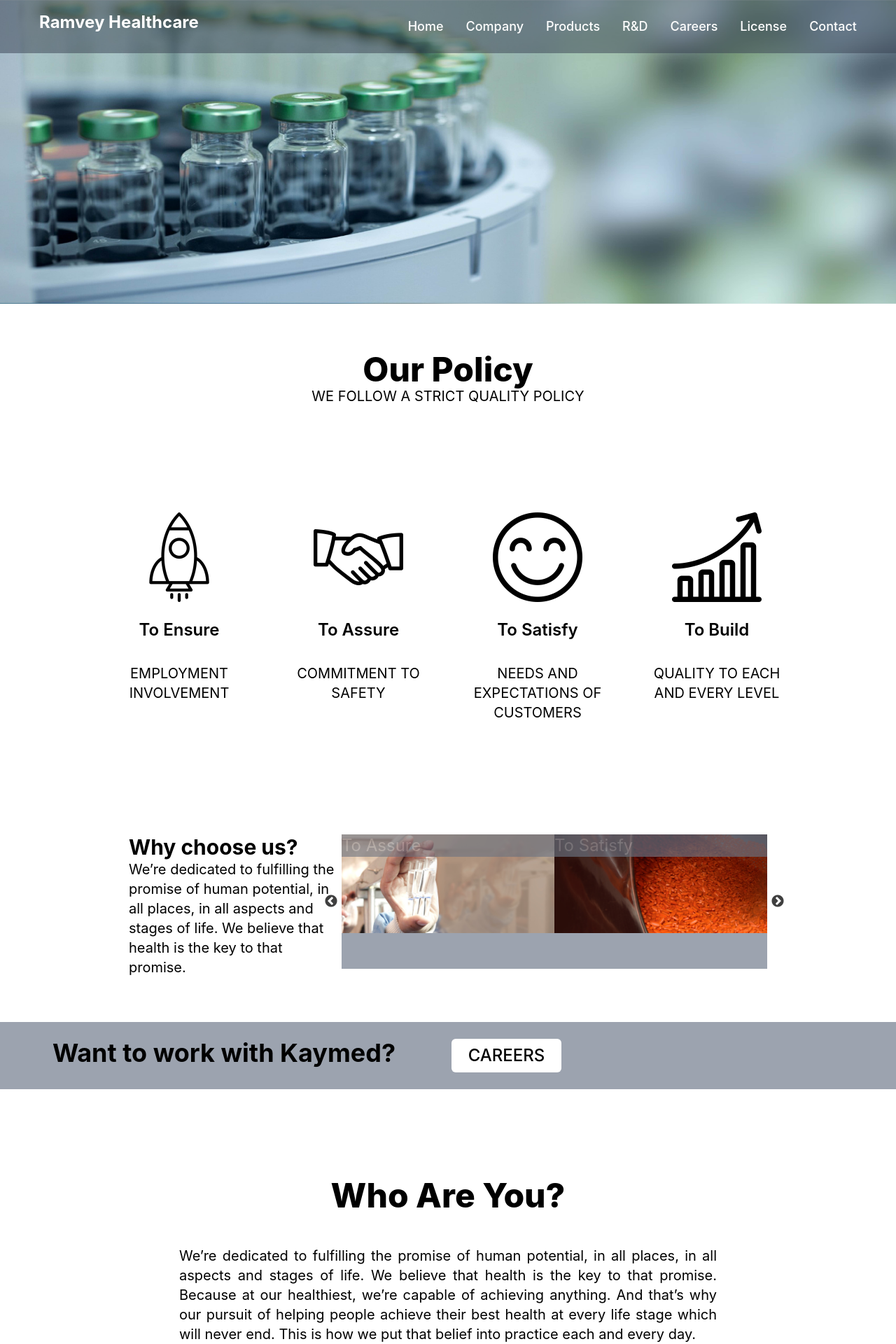
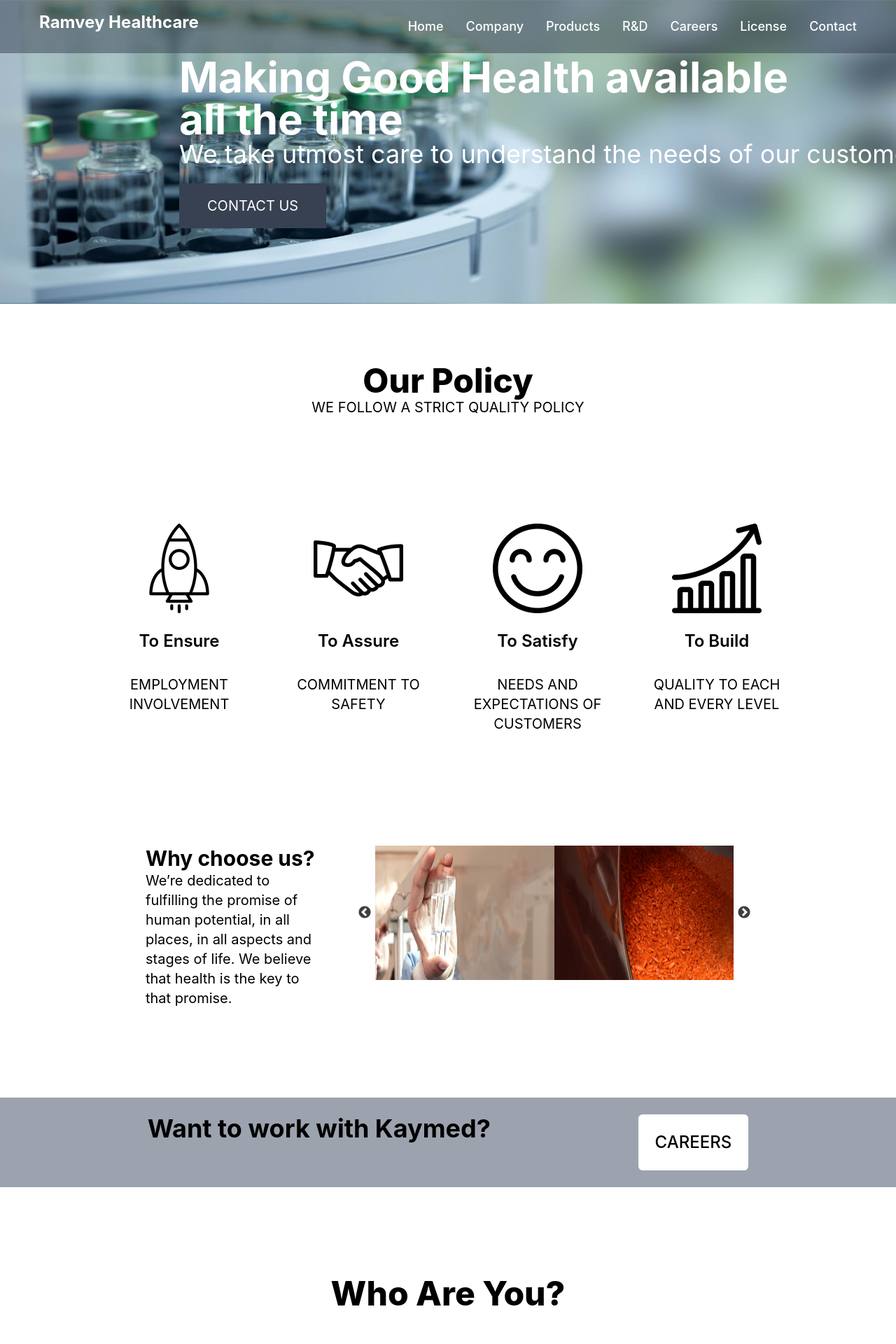
Before and after one commit to Sibananda-Sahu17/Ramvey_Healthcare, a React (Create React App) app: page / in a window 1280 px wide. Shown: the top 1920 px of the page at 70% size. Built offline with nearby package versions, Linux system fonts and the light colour scheme.

Commit message:
made responsive home

```diff
--- a/src/Components/Contact/Contact.js
+++ b/src/Components/Contact/Contact.js
@@ -7,7 +7,7 @@ function Contact() {
                 <div>
                     <div className="flex justify-center items-center">
                         <h1 className="flex absolute tracking-widest text-white text-center font-bold text-base p-19 sm:font-bold sm:text-2xl md:font-bold md:text-3xl lg:font-extrabold lg:text-4xl xl:font-extrabold xl:text-5xl">We are proud of our reputation <br />for delivering the highest quality work</h1>
-                        <img className="w-full h-auto" src={contact} />
+                        <img className="w-full h-auto" src={contact} alt="contact" />
                     </div>
 
                     <div className="flex justify-between h-64 m-5">
--- a/src/Components/Home/Carousel.js
+++ b/src/Components/Home/Carousel.js
@@ -1,10 +1,13 @@
 import React, { Component } from "react";
+import {Link} from "react-router-dom";
 import Slider from "react-slick";
 import Carousel_1 from './Carousel_Images/Carousel_1.jpg';
 import Carousel_2 from './Carousel_Images/Carousel_2.jpg';
 import Carousel_3 from './Carousel_Images/Carousel_3.jpg';
+
 class Carousel extends Component {
   render() {
+
     var settings = {
       dots: true,
       infinite: true,
@@ -15,16 +18,68 @@ class Carousel extends Component {
       pauseOnHover: true
     };
       return (
-        <div className=" w- max overflow-hidden relative">
+        <div className="w- max h-3/4 overflow-hidden">
           <Slider {...settings}>
-            <div>
-              <img src={Carousel_1} alt="Carousel_1" />
+            <div className="">
+              <div className="absolute px-4 xl:pt-30 xl:px-64 lg:pt-20 md:pt-20 pt-5">
+                <h1 className="text-2xl md:text-4xl xl:text-6xl font-bold text-white">
+                  One of The Fastest
+                </h1>
+                <h1 className="text-2xl md:text-4xl xl:text-6xl font-bold text-white">
+                  Growing Pharmaceutical
+                </h1>
+                <p className="text-normal md:text-2xl xl:text-4xl font-mediun text-white">
+                  Company of India
+                </p>
+                <div className="my-4 xl:mt-10 ">
+                  <Link
+                    className="py-3 px-6 xl:px-10 xl:py-5 bg-gray-700 text-md md:text-xl text-medium text-white uppercase"
+                    to="/company">
+                    Our Company
+                  </Link>
+                </div>
+              </div>
+              <img className="w-full h-auto object-cover " src={Carousel_1} alt="Carousel_1" />
             </div>
             <div>
-              <img src={Carousel_2} alt="Carousel_2" />
+              <div className="absolute px-4 xl:pt-30 xl:px-64 lg:pt-20 md:pt-20 pt-5">
+                <h1 className="text-2xl md:text-4xl xl:text-6xl font-bold text-white">
+                  Making Good Health available
+                </h1>
+                <h1 className="text-2xl md:text-4xl xl:text-6xl font-bold text-white">
+                  all the time
+                </h1>
+                <p className="text-normal md:text-2xl xl:text-4xl font-mediun text-white ">
+                  We take utmost care to understand the needs of our customers.
+                </p>
+                <div className="my-4 xl:mt-10 ">
+                  <Link
+                    className="py-3 px-6 xl:px-10 xl:py-5 bg-gray-700 text-md md:text-xl text-medium text-white uppercase"
+                    to="/contact">
+                    Contact Us
+                  </Link>
+                </div>
+              </div>
+              <img className="w-full" src={Carousel_2} alt="Carousel_2" />
             </div>
             <div>
-              <img src={Carousel_3} alt="Carousel_3" />
+              <div className="absolute px-4 xl:pt-30 xl:px-64 lg:pt-20 md:pt-20 pt-5">
+                <h1 className="text-2xl md:text-4xl xl:text-6xl font-bold text-white">
+                  Our Purpose - To Provide
+                </h1>
+                <p className="text-normal md:text-2xl xl:text-4xl font-mediun text-white">
+                  Quality. Affordability. Availability.
+                </p>
+                <div className="my-4 xl:mt-32">
+                  <Link
+                    className="py-3 px-6 xl:px-10 xl:py-5 bg-gray-700 text-md md:text-xl text-medium text-white uppercase"
+                    to="/products">
+                    Products
+                  </Link>
+                </div>
+              </div>
+
+              <img className="w-full" src={Carousel_3} alt="Carousel_3" />
             </div>
           </Slider>
         </div>
--- a/src/Components/Home/Counter.js
+++ b/src/Components/Home/Counter.js
@@ -19,7 +19,7 @@ function Counter() {
     const counterno = counterVectors.map(
         ({ id, endno, durationno }) => {
           return (
-            <div className="flex m-4 text-2xl text-white font-medium">
+            <div className="flex m-4 text-center text-2xl text-white font-medium">
               <div key={id}>
                 <CountUp
                   className=""
@@ -36,11 +36,9 @@ function Counter() {
 
 
   return (
-    <div className="w-full bg-gray-700 py-16 px-32">
-      <div className="flex justify-around">{counterImage}</div>
-      <div className="flex justify-around">
-        {counterno}
-      </div>
+    <div className="w-full bg-gray-700 md:px-32 md:py-32 py-16">
+      <div className="flex justify-around ">{counterImage}</div>
+      <div className="flex justify-around">{counterno}</div>
     </div>
   );
 }
--- a/src/Components/Home/Home.js
+++ b/src/Components/Home/Home.js
@@ -8,7 +8,7 @@ import Counter from "./Counter";
 import HomeForm from "./HomeForm";
 function Footer() {
   return (
-    <div className="">
+    <div className="overflow-hidden">
       <Carousel />
       <OurPolicy />
       <HomeCareer />
--- a/src/Components/Home/HomeCareer.js
+++ b/src/Components/Home/HomeCareer.js
@@ -1,16 +1,19 @@
 import React from 'react'
-import {Link} from 'react-router-dom'
+import {useHistory} from 'react-router-dom'
 function HomeCareer() {
+  let history = useHistory();
     return (
-      <div className="w-full py-6 bg-gray-400 grid grid-cols-2 justify-items-center content clearfix">
-        <h1 className="text-4xl font-bold">Want to work with Kaymed?</h1>
-        <div className=" grid grid-cols-4 ">
+      <div className="w-full py-6 bg-gray-400 flex  flex-col lg:flex-row lg:justify-evenly">
+        <h1 className="text-4xl font-bold lg:text-left text-center">
+          Want to work with Kaymed?
+        </h1>
+        <div className=" flex flex-wrap justify-center lg:my-0 my-6">
           <div className="bg-white py-2 rounded-md ">
-            <Link
+            <button
               className=" px-6 py-4 font-medium uppercase text-2xl"
-              to="/careers">
+              onClick={() => {history.push('/careers') }}>
               Careers
-            </Link>
+            </button>
           </div>
         </div>
       </div>
--- a/src/Components/Home/OurPolicy.js
+++ b/src/Components/Home/OurPolicy.js
@@ -18,7 +18,7 @@ function OurPolicy() {
   });
 
   return (
-    <div className="px-32 py-16">
+    <div className="md:px-32 md:pb-32 md:pt-20 py-16">
       <div className="pb-32 text-center">
         <h1
           className="font-extrabold
@@ -42,8 +42,8 @@ function OurPolicy() {
         {ourPolicy}
       </div>
 
-      <div className="px-14 flex flex-2">
-        <div className="w-1/3">
+      <div className="px-14 flex lg:flex-row flex-col">
+        <div className="lg:w-1/3 w-full md:px-12 lg:px-6 lg:text-left text-center">
           <h1 className="text-3xl font-bold">Why choose us?</h1>
           <p className=" text-xl text-jusitfy">
             We’re dedicated to fulfilling the promise of human potential, in all
@@ -52,7 +52,7 @@ function OurPolicy() {
           </p>
         </div>
 
-        <div className="w-2/3">
+        <div className="lg:w-2/3 w-full md:px-12 px-6 lg:py-0 py-16 ">
           <OurPolicyCarousel />
         </div>
       </div>
--- a/src/Components/Home/OurPolicyCarousel.js
+++ b/src/Components/Home/OurPolicyCarousel.js
@@ -7,12 +7,17 @@ export default class MultipleItems extends Component {
     const carouselFive = CarouselFiveDetails.map(
       ({ id, image, heading, content }) => {
         return (
-          <div key={id} className="">
-            <div className="">
-              <div className=" absolute h-34 w-full bg-gray-500 opacity-20 text-2xl text-align-center text-white">
-                {heading}
+          <div key={id} className="hover:bg-black ">
+            <img className="h-48 2xl:w-full " src={image} alt={heading} />
+            {/* <div className="box-border ">
+              <div className=" w-full bg-gray-500 bg-opacity-25 ">
+                <h1 className=" text-2xl text-justify-center text-white">
+                  {heading}
+                </h1>
               </div>
-              <img className=" " src={image} alt={heading} />
+            </div> */}
+            <div class="absolute p-6 text-2xl tracking-widest text-white uppercase transition-opacity transform -translate-y-1/2 bg-black bg-opacity-75 opacity-0 top-1/2 rounded-xl group-hover:opacity-100">
+              Tadaa 🎉
             </div>
           </div>
         );
@@ -23,14 +28,37 @@ export default class MultipleItems extends Component {
       arrows: true,
       infinite: true,
       speed: 1000,
-      slidesToShow: 2,
+      slidesToShow: 4,
       slidesToScroll: 1,
       autoplay: true,
       autoplaySpeed: 3000,
+      responsive: [
+        {
+          breakpoint: 2000,
+          settings: {
+            slidesToShow: 3,
+            slidesToScroll: 1,
+          },
+        },
+        {
+          breakpoint: 1650,
+          settings: {
+            slidesToShow: 2,
+            slidesToScroll: 1,
+          },
+        },
+        {
+          breakpoint: 462,
+          settings: {
+            slidesToShow: 1,
+            slidesToScroll: 1,
+          },
+        },
+      ],
     };
     return (
       <div>
-        <Slider className=" h-48 bg-gray-400" {...settings}>
+        <Slider className=" h-48 object-contain bg-gray-400" {...settings}>
           {carouselFive}
         </Slider>
       </div>
--- a/src/Components/Home/WhoAreYou.js
+++ b/src/Components/Home/WhoAreYou.js
@@ -2,7 +2,7 @@ import React from 'react'
 
 function WhoAreYou() {
     return (
-      <div className="px-32 py-32">
+      <div className="md:px-32 md:py-32 py-16">
         <div className="text-center">
           <h1
             className=" pb-12 font-extrabold
@@ -10,7 +10,7 @@ function WhoAreYou() {
             Who Are You?
           </h1>
 
-          <h3 className=" px-32 font-normal text-xl ">
+          <h3 className=" px-6 font-normal text-xl ">
             <p className="text-justify ">
               We’re dedicated to fulfilling the promise of human potential, in
               all places, in all aspects and stages of life. We believe that
--- a/src/Components/Products/Products.js
+++ b/src/Components/Products/Products.js
@@ -6,7 +6,7 @@ function Products() {
             <section>
             <div className="flex justify-center items-center">
                 <h1 className="flex absolute tracking-widest text-white text-center font-bold text-base p-19 sm:font-bold sm:text-2xl md:font-bold md:text-3xl lg:font-extrabold lg:text-4xl xl:font-extrabold xl:text-5xl">We are proud of our reputation <br />for delivering the highest quality work</h1>
-                <img className="w-full h-auto " src={Product} />
+                <img className="w-full h-auto " src={Product} alt="Product" />
             </div>
             </section>
             <section>
```
Also changed, not shown: src/Components/Home/HomeForm.js (+7 -5 lines).
